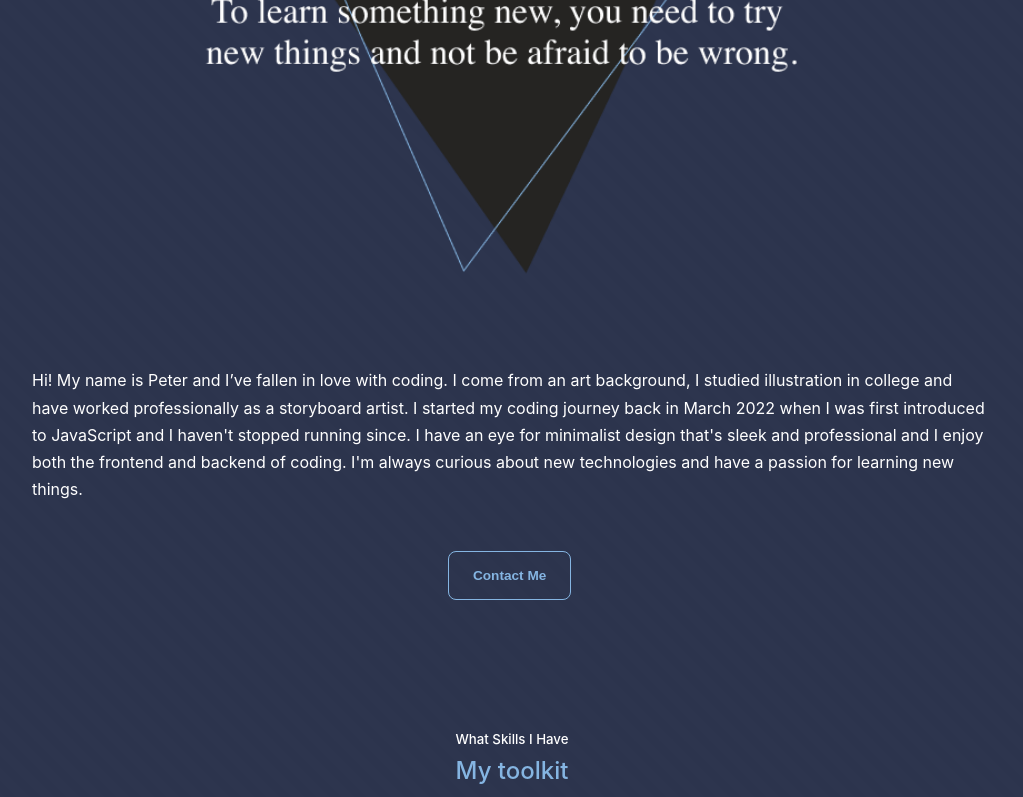
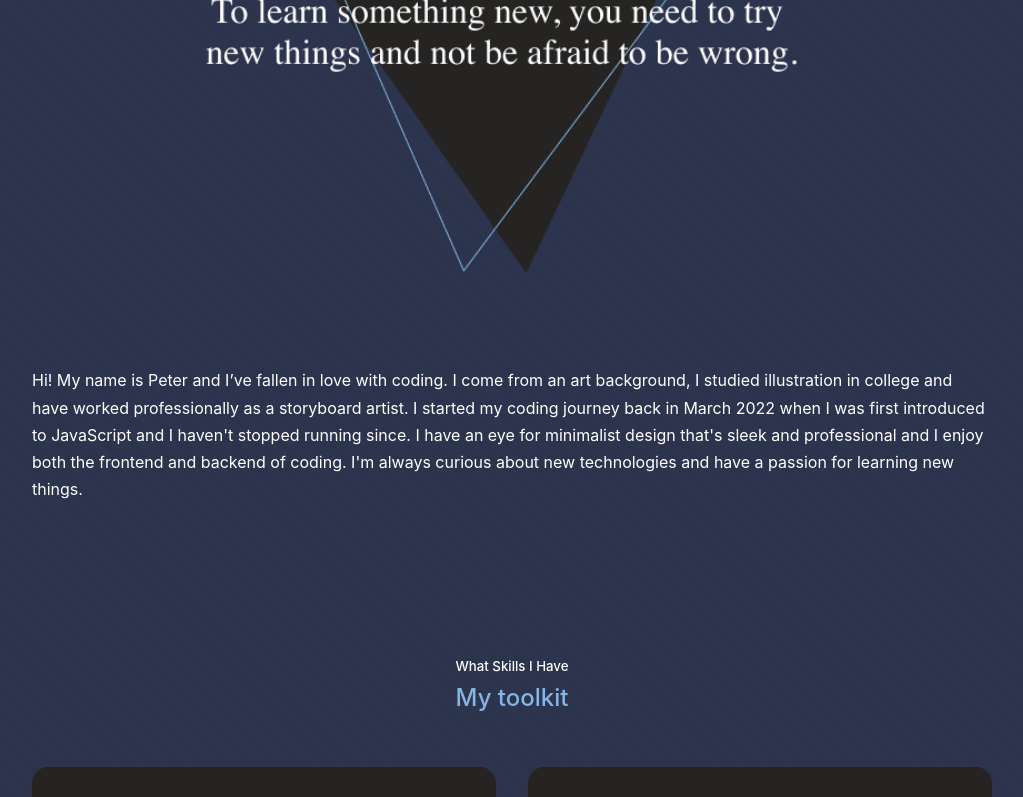
Before and after one commit to PeterSYoo/portfolio-v2, a React (Create React App) app: page / in a window 1280 px wide. Shown: the part 1360-2157 px from the top of the page, without its empty margins (128-1151 px from the left). Built offline with nearby package versions, Linux system fonts and the light colour scheme; the HTML template or start-up script is replaced by a standard one; a web font is replaced by a local one.

Commit message:
refactor: Removes contact button.

```diff
--- a/src/components/about/About.js
+++ b/src/components/about/About.js
@@ -1,5 +1,4 @@
 import './about.scss';
-import { motion } from 'framer-motion';
 import QUOTE from '../../assets/images/quote-bg.png';
 
 const imageAnimate = {
@@ -32,49 +31,38 @@ const textAnimate = {
 
 const About = () => {
   return (
-    <motion.section
+    <>
+      <section
         id="about"
         initial={'offScreen'}
         whileInView={'onScreen'}
         viewport={{ once: false, amount: 0.2 }}
         transition={{ staggerChildren: 0.1 }}
       >
-      <motion.h5 variants={textAnimate}>Get To Know</motion.h5>
-      <motion.h2 variants={textAnimate}>About Me</motion.h2>
+        <h5 variants={textAnimate}>Get To Know</h5>
+        <h2 variants={textAnimate}>About Me</h2>
 
         <div className="container about__container">
           <div className="about__me">
-          <motion.div className="about__me-quote" variants={imageAnimate}>
+            <div className="about__me-quote" variants={imageAnimate}>
               <img src={QUOTE} alt="quote" className="quote__bg" />
-          </motion.div>
+            </div>
           </div>
           <div className="about__content">
-          <motion.p variants={textAnimate}>
+            <p variants={textAnimate}>
               Hi! My name is Peter and I’ve fallen in love with coding. I come
               from an art background, I studied illustration in college and have
               worked professionally as a storyboard artist. I started my coding
-            journey back in March 2022 when I was first introduced to JavaScript
-            and I haven't stopped running since. I have an eye for minimalist
-            design that's sleek and professional and I enjoy both the frontend
-            and backend of coding. I'm always curious about new technologies and
-            have a passion for learning new things.
-          </motion.p>
-
-          <div className="contact__me">
-            <a href="#contact" rel="norefererr">
-              <motion.button
-                whileHover={{ scale: 1.1 }}
-                whileTap={{ scale: 0.9 }}
-                className="contact__me-btn"
-                variants={btnAnimate}
-              >
-                <font className="contact__me-text">Contact Me</font>
-              </motion.button>
-            </a>
+              journey back in March 2022 when I was first introduced to
+              JavaScript and I haven't stopped running since. I have an eye for
+              minimalist design that's sleek and professional and I enjoy both
+              the frontend and backend of coding. I'm always curious about new
+              technologies and have a passion for learning new things.
+            </p>
           </div>
         </div>
-      </div>
-    </motion.section>
+      </section>
+    </>
   );
 };
 
--- a/src/components/about/about.scss
+++ b/src/components/about/about.scss
@@ -39,16 +39,18 @@
 }
 
 .contact__me {
-  margin-top: -0.4rem;
-  gap: 21.5rem;
+  display: flex;
+  justify-content: center;
+  width: 100%;
 }
 
 .contact__me-btn {
+  padding: 0.25rem;
+  background-color: transparent;
+  border-radius: 0.5rem;
   border: 1px solid #85b5e2;
-  background-color: transparent;
-  cursor: pointer;
   padding: 1rem 1.5rem 1rem 1.5rem;
-  border-radius: 0.5rem;
+  display: inline-block;
 
   .contact__me-text {
     font-weight: bold;
```
Lines whose indentation alone changed are shown as unchanged.
